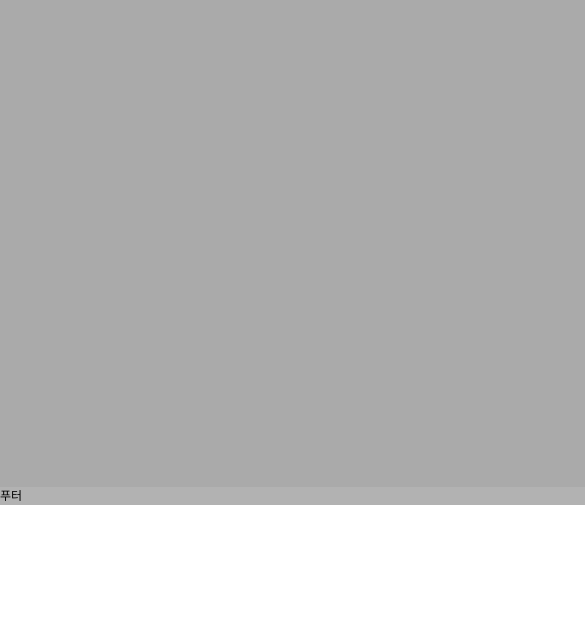
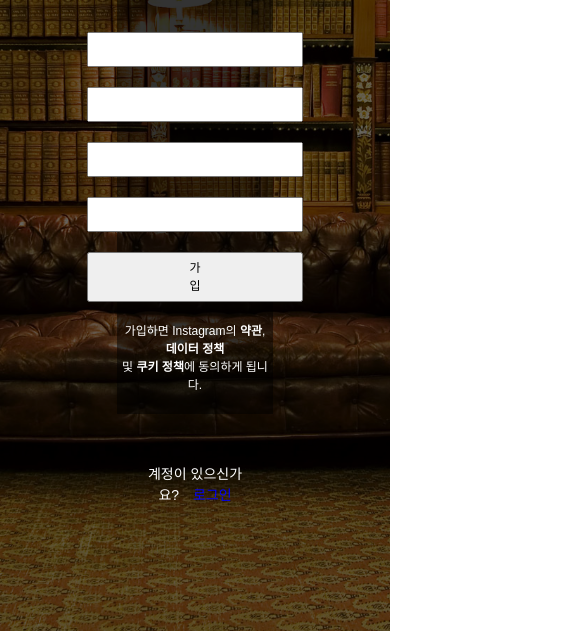
Before and after one commit to engus93/mybraryWeb-backend, a plain HTML site: page code/Sign/sign_in.html in a window 390 px wide. Shown: the part 213-844 px from the top of the page, 585 px wide, since content can reach past the window. Drawn offline with Linux system fonts and the light colour scheme.

Commit message:
ADD: sign_in.css
스타일 잡는중 반응형 적용하기

```diff
--- a/code/Sign/sign_in.html
+++ b/code/Sign/sign_in.html
@@ -10,6 +10,7 @@
     <meta name="keywords" content="독서, 소통, 서평, 베스트셀러, 화제의 책">
     <title>MyBrary</title>
 
+    <!-- CSS -->
     <link rel="stylesheet" href="../assets/css/style.css">
     <link rel="stylesheet" href="../assets/css/sign_in.css">
     <link rel="stylesheet" href="../assets/css/reset.css">
@@ -17,29 +18,42 @@
 </head>
 
 <body>
+    <div class="bg_color">
+
         <header id="header">
             <div class="container">
             </div>
         </header>
 
         <main id="main">
-       <div class="container">
+            <div class="sign_container">
                 <div class="main_box">
-                <div class="left_box">
+                    <div class="right_box">
+                        <div class="signUp_box">
+                            <h1>Mybrary</h1>
+                            <form id="signUp_form" action="">
+                                <input type="text">
+                                <input type="text">
+                                <input type="text">
+                                <input type="text">
+                                <button type="submit">
+                                    가입
+                                </button>
+                            </form>
+                            <p>가입하면 Instagram의 <strong>약관</strong>, <strong>데이터 정책</strong><br>
+                                및 <strong>쿠키 정책</strong>에 동의하게 됩니다.
+                            </p>
 
                         </div>
-                <div class="right_box">
-
+                        <div class="signIn_box">
+                            <p>계정이 있으신가요? <a href="#">로그인</a></p>
+                        </div>
                     </div>
                 </div>
             </div>
         </main>
 
-    <footer id="footer">
-        <div class="container">
-            <h3>푸터</h3>
     </div>
-    </footer>
 </body>
 
 </html>
--- a/code/assets/css/sign_in.css
+++ b/code/assets/css/sign_in.css
@@ -1,11 +1,22 @@
 /* 로그인 페이지 CSS */
+body {background: url(../img/sign_bg.jpg) no-repeat center center fixed; background-size: cover; z-index: -1;}
+.bg_color {background-color: rgba(0, 0, 0, 0.6); z-index: 1;}
 
-#header {}
-#main {}
-#fooer {}
+#main { display: flex;  justify-content: center; align-items: center; min-height: 100vh;}
+
+.sign_container {width: 900px; margin: 0 auto;}
 
 /* main_box */
-.main_box {overflow: hidden;}
+.main_box {overflow: hidden; display: flex;  justify-content: center; align-items: center;}
 
-.left_box {float: left; width: 50%; height: 700px; background-color: #aaa;}
-.right_box {float: left; width: 50%; height: 700px; background-color: #bbb;}
+.left_box {float: left; width: 50%; text-align: center;}
+.right_box {float: left; width: 40%; margin: 5%;}
+.right_box .signUp_box { background-color: rgba(0, 0, 0, 0.5);
+    display: flex; align-items: center; justify-content: center; flex-direction: column;
+    padding: 20px 5px;}
+.right_box .signUp_box h1 {font-size: 40px; padding: 20px 30px; color: #fff;}
+.right_box .signUp_box form input {display: block; width: 100%; padding: 5px; box-sizing: border-box; margin-top: 20px; font-size: 14px;}
+.right_box .signUp_box form button {display: block; width: 100%; padding: 5px 100px; box-sizing: border-box; margin: 20px 0;}
+.right_box .signUp_box p {text-align: center; color: #fff;}
+.right_box .signIn_box {text-align: center; padding: 20px 30px; margin-top: 30px; font-size: 14px; color: #fff;}
+.right_box .signIn_box a {margin-left: 10px; color: blue;}
```
Also changed, not shown: code/assets/img/mybrary_icon.png (added), code/assets/img/sign_bg.jpg (added). Lines whose indentation alone changed are shown as unchanged.
